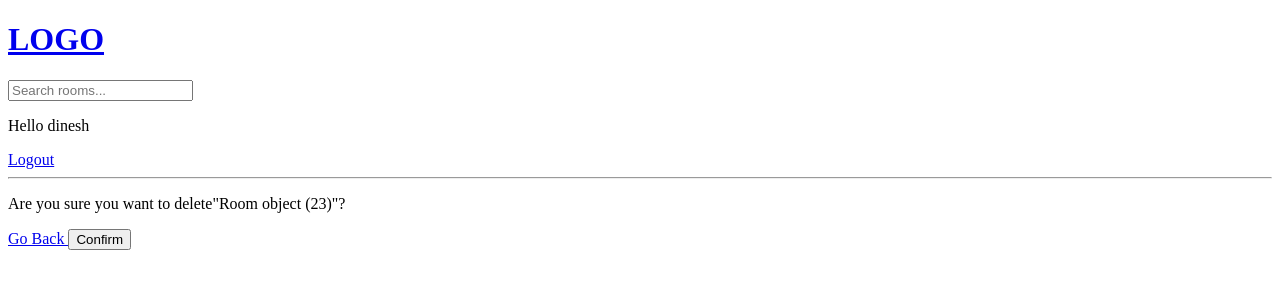
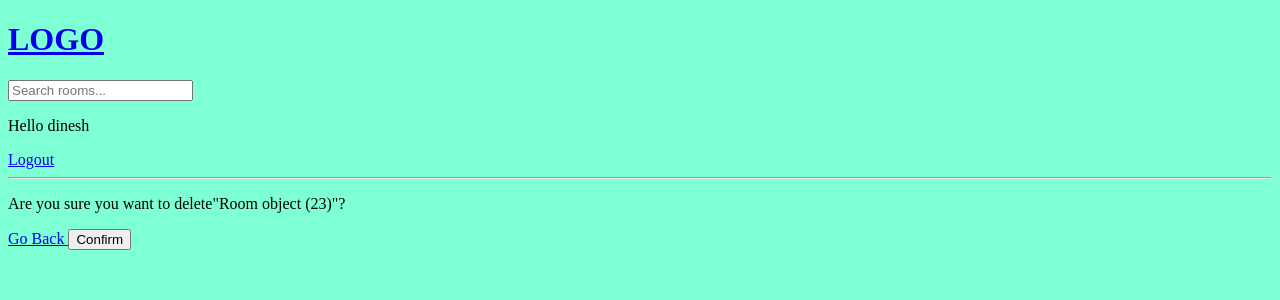
Before and after one commit to Dinesh-Rodriguez/Project_Django, a Django app: page /delete-room/23/ in a window 1280 px wide. Shown: the top 300 px of the page. Run offline with Django 5.2, Linux system fonts and the light colour scheme; a user stored in the database is signed in; data comes from the database, SQL or seed files in the repository; both versions use the stored data as it was after the commit.

Commit message:
Static Files

```diff
--- /dev/null
+++ b/static/styles/main.css
@@ -0,0 +1,3 @@
+body {
+    background-color: aquamarine;
+}
--- a/studybud/settings.py
+++ b/studybud/settings.py
@@ -108,6 +108,12 @@ USE_TZ = True
 
 STATIC_URL = 'static/'
 
+STATICFILES_DIRS = [
+    BASE_DIR / 'static'
+]
+
+# STATIC_ROOT =
+
 # Default primary key field type
 # https://docs.djangoproject.com/en/5.0/ref/settings/#default-auto-field
 
--- a/templates/main.html
+++ b/templates/main.html
@@ -1,9 +1,11 @@
 <!DOCTYPE html>
+{% load static %}
 <html lang="en">
 <head>
     <meta charset="UTF-8">
     <meta name="viewport" content="width=device-width, initial-scale=1.0">
     <title>StudyBud</title>
+    <link rel= 'stylesheet' type='text/css' media='screen' href="{% static 'styles/main.css' %}">
 </head>
 
 <body>
@@ -17,6 +19,7 @@
     </ul>
     {% endif %}
 
+
     {% block content %}
 
     {% endblock %}
```
Also changed, not shown: db.sqlite3.
